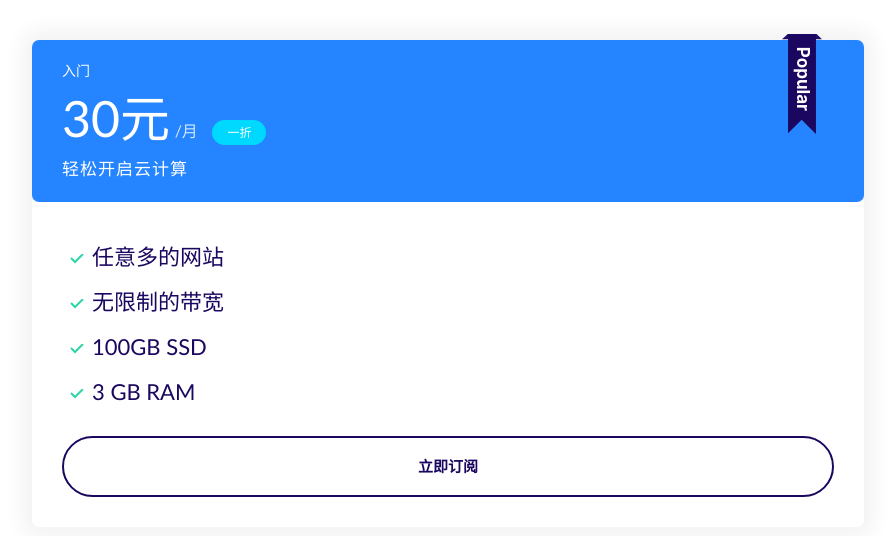
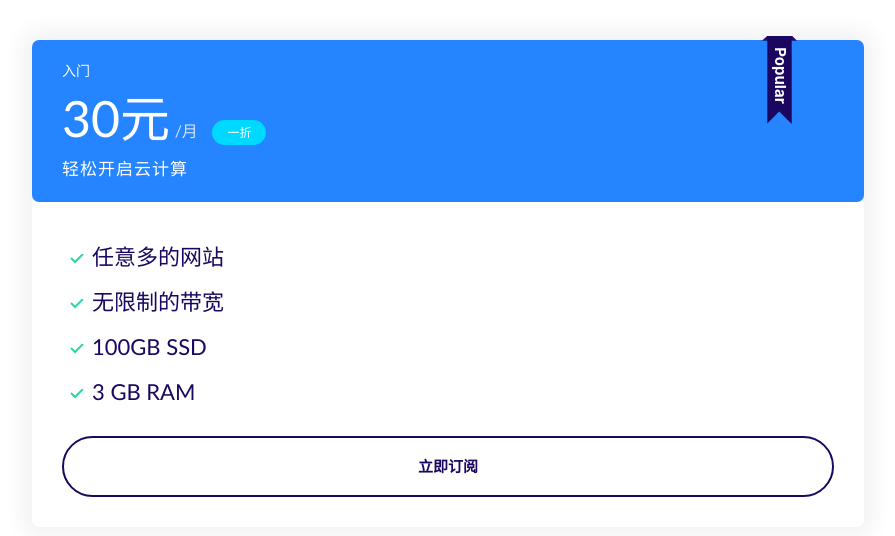
Before and after one commit to jidonghao/moshify, a plain HTML site: page index.html in a window 1280 px wide. Shown: the whole page, without its empty margins (8-903 px from the left). Drawn offline with Linux system fonts and the light colour scheme.

Commit message:
热门组件不同窗口适应

```diff
--- a/css/style.less
+++ b/css/style.less
@@ -368,4 +368,12 @@ a {
     .plan__description{
         font-size: 1.7rem;
     }
+
+    .plan--popular{
+        .card__header::before{
+            width: 35px;
+            top: -4px;
+            right: 8%;
+        }
+    }
 }
```
Also changed, not shown: css/style.css.
